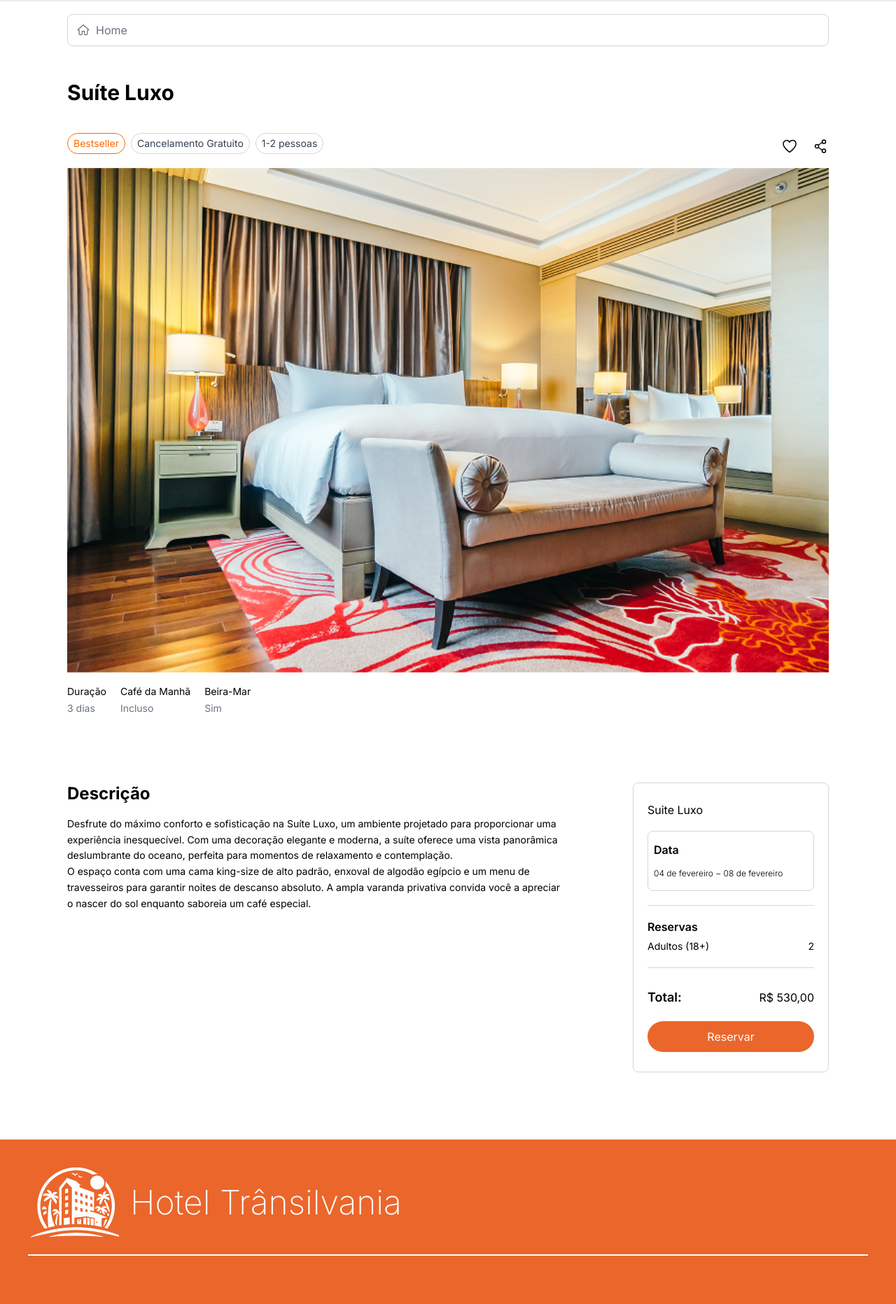
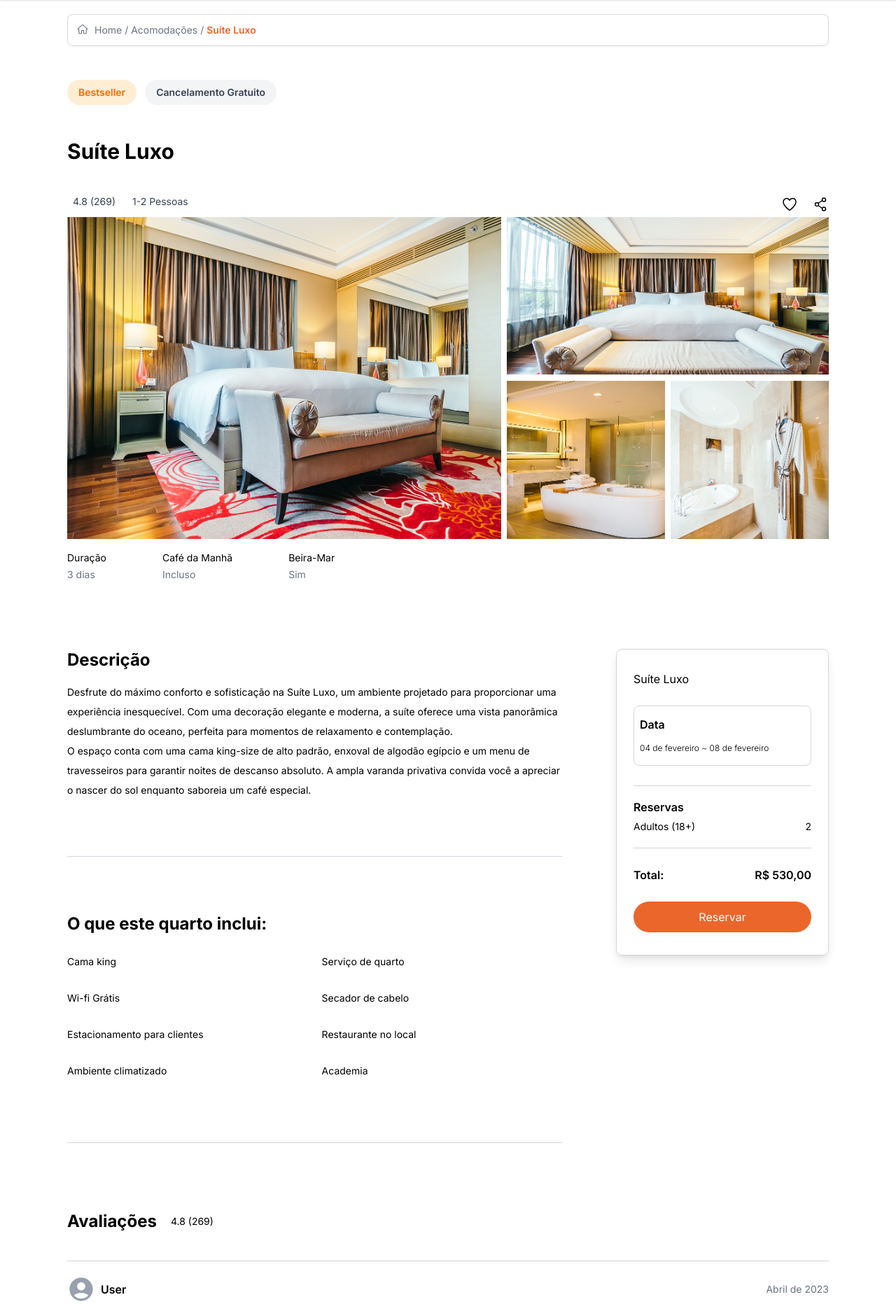
Before and after one commit to barao-maua/projeto-semestral-gpl, a Django app: page /suite-luxo/ in a window 1280 px wide. Shown: the part 86-1949 px from the top of the page at 70% size. Run offline with Django 5.2, Linux system fonts and the light colour scheme; some libraries are stand-ins or nearby versions.

Commit message:
feat: accomodations page and ui corrections

```diff
--- /dev/null
+++ b/hotelTransilvania/app/templates/components/breadcrumb/breadcrumb-suite-luxo.html
@@ -0,0 +1,27 @@
+{% load static %}
+
+<svg
+  xmlns="http://www.w3.org/2000/svg"
+  width="18"
+  height="18"
+  viewBox="0 0 24 24"
+>
+  <path
+    fill="none"
+    stroke="currentColor"
+    stroke-linecap="round"
+    stroke-linejoin="round"
+    stroke-width="1.5"
+    d="M10 19v-5h4v5c0 .55.45 1 1 1h3c.55 0 1-.45 1-1v-7h1.7c.46 0 .68-.57.33-.87L12.67 3.6c-.38-.34-.96-.34-1.34 0l-8.36 7.53c-.34.3-.13.87.33.87H5v7c0 .55.45 1 1 1h3c.55 0 1-.45 1-1"
+  />
+</svg>
+<span class="text-sm">
+  <a href="{% url 'home' %}" class="hover:underline">Home</a> /
+  <a href="{% url 'accomodations' %}" class="hover:underline">Acomodações</a> /
+  <a
+    href=""
+    class="font-semibold cursor-default"
+    style="color: var(--color-background)"
+    >Suíte Luxo</a
+  >
+</span>
--- a/hotelTransilvania/app/templates/components/home/accomodations.html
+++ b/hotelTransilvania/app/templates/components/home/accomodations.html
@@ -1,7 +1,9 @@
 {% load static %}
 <div class="px-24 flex flex-col mb-26">
   <h2 class="text-3xl font-bold">Nossas Acomodações</h2>
-  <a href="" class="text-sm text-gray-500 underline w-full text-end my-2"
+  <a
+    href="{% url 'accomodations' %}"
+    class="text-sm text-gray-500 underline w-full text-end my-2 hover:text-orange-500 transition-all duration-300"
     >Ver mais</a
   >
   <ul class="flex justify-between">
--- /dev/null
+++ b/hotelTransilvania/app/templates/components/suite-luxo/avaliations.html
@@ -0,0 +1,103 @@
+{% load static %}
+
+<div class="px-24 mb-24 space-y-10">
+  <span class="flex items-center gap-5">
+    <h2 class="text-2xl font-bold">Avaliações</h2>
+    <p class="text-sm">4.8 (269)</p>
+  </span>
+  <div class="space-y-5">
+    <div
+      class="flex items-center justify-between border-t border-gray-300 pt-5"
+    >
+      <div class="flex items-center gap-2 font-semibold">
+        <svg
+          xmlns="http://www.w3.org/2000/svg"
+          width="40"
+          height="40"
+          viewBox="0 0 24 24"
+          class="text-gray-400"
+        >
+          <path
+            fill="currentColor"
+            d="M12 2C6.48 2 2 6.48 2 12s4.48 10 10 10s10-4.48 10-10S17.52 2 12 2m0 4c1.93 0 3.5 1.57 3.5 3.5S13.93 13 12 13s-3.5-1.57-3.5-3.5S10.07 6 12 6m0 14c-2.03 0-4.43-.82-6.14-2.88a9.95 9.95 0 0 1 12.28 0C16.43 19.18 14.03 20 12 20"
+          />
+        </svg>
+        <p>User</p>
+      </div>
+      <p class="text-sm text-gray-500">Abril de 2023</p>
+    </div>
+    <div>
+      <p class="font-semibold mb-2">Quarto maravilhoso!</p>
+      <p class="text-sm">
+        Tudo no quarto exalava sofisticação, desde a iluminação até os lençóis
+        de algodão egípcio. O atendimento foi impecável, e a jacuzzi privativa
+        fez toda a diferença. Experiência incrível!
+      </p>
+    </div>
+  </div>
+  <div class="space-y-5">
+    <div
+      class="flex items-center justify-between border-t border-gray-300 pt-5"
+    >
+      <div class="flex items-center gap-2 font-semibold">
+        <svg
+          xmlns="http://www.w3.org/2000/svg"
+          width="40"
+          height="40"
+          viewBox="0 0 24 24"
+          class="text-gray-400"
+        >
+          <path
+            fill="currentColor"
+            d="M12 2C6.48 2 2 6.48 2 12s4.48 10 10 10s10-4.48 10-10S17.52 2 12 2m0 4c1.93 0 3.5 1.57 3.5 3.5S13.93 13 12 13s-3.5-1.57-3.5-3.5S10.07 6 12 6m0 14c-2.03 0-4.43-.82-6.14-2.88a9.95 9.95 0 0 1 12.28 0C16.43 19.18 14.03 20 12 20"
+          />
+        </svg>
+        <p>User</p>
+      </div>
+      <p class="text-sm text-gray-500">Abril de 2023</p>
+    </div>
+    <div>
+      <p class="font-semibold mb-2">Quarto maravilhoso!</p>
+      <p class="text-sm">
+        Tudo no quarto exalava sofisticação, desde a iluminação até os lençóis
+        de algodão egípcio. O atendimento foi impecável, e a jacuzzi privativa
+        fez toda a diferença. Experiência incrível!
+      </p>
+    </div>
+  </div>
+  <div class="space-y-5 border-b border-gray-300 pb-10">
+    <div
+      class="flex items-center justify-between border-t border-gray-300 pt-5"
+    >
+      <div class="flex items-center gap-2 font-semibold">
+        <svg
+          xmlns="http://www.w3.org/2000/svg"
+          width="40"
+          height="40"
+          viewBox="0 0 24 24"
+          class="text-gray-400"
+        >
+          <path
+            fill="currentColor"
+            d="M12 2C6.48 2 2 6.48 2 12s4.48 10 10 10s10-4.48 10-10S17.52 2 12 2m0 4c1.93 0 3.5 1.57 3.5 3.5S13.93 13 12 13s-3.5-1.57-3.5-3.5S10.07 6 12 6m0 14c-2.03 0-4.43-.82-6.14-2.88a9.95 9.95 0 0 1 12.28 0C16.43 19.18 14.03 20 12 20"
+          />
+        </svg>
+        <p>User</p>
+      </div>
+      <p class="text-sm text-gray-500">Abril de 2023</p>
+    </div>
+    <div>
+      <p class="font-semibold mb-2">Quarto maravilhoso!</p>
+      <p class="text-sm">
+        Tudo no quarto exalava sofisticação, desde a iluminação até os lençóis
+        de algodão egípcio. O atendimento foi impecável, e a jacuzzi privativa
+        fez toda a diferença. Experiência incrível!
+      </p>
+    </div>
+  </div>
+  <button
+    class="text-orange-500 text-sm border border-orange-500 rounded-lg py-4 px-8 cursor-pointer hover:bg-orange-500 hover:text-white transition-all duration-300"
+  >
+    Ver mais Avaliações
+  </button>
+</div>
--- a/hotelTransilvania/app/templates/components/suite-luxo/description.html
+++ b/hotelTransilvania/app/templates/components/suite-luxo/description.html
@@ -1,20 +1,31 @@
 {% load static %}
-<div class="px-24 flex justify-between items-start mb-24">
-  <div class="w-[65%]">
-    <h2 class="text-2xl font-bold mb-4">Descrição</h2>
-    <p class="text-sm mb-4 leading-relaxed">
-      Desfrute do máximo conforto e sofisticação na Suíte Luxo, um ambiente
-      projetado para proporcionar uma experiência inesquecível. Com uma
-      decoração elegante e moderna, a suíte oferece uma vista panorâmica
-      deslumbrante do oceano, perfeita para momentos de relaxamento e
-      contemplação.
-      <br />
-      O espaço conta com uma cama king-size de alto padrão, enxoval de algodão
-      egípcio e um menu de travesseiros para garantir noites de descanso
-      absoluto. A ampla varanda privativa convida você a apreciar o nascer do
-      sol enquanto saboreia um café especial.
-    </p>
-  </div>
 
-  <aside>{% include 'components/suite-luxo/reservar.html' %}</aside>
+<div class="w-[65%]">
+  <h2 class="text-2xl font-bold mb-4">Descrição</h2>
+  <p class="text-sm mb-4 leading-7">
+    Desfrute do máximo conforto e sofisticação na Suíte Luxo, um ambiente
+    projetado para proporcionar uma experiência inesquecível. Com uma decoração
+    elegante e moderna, a suíte oferece uma vista panorâmica deslumbrante do
+    oceano, perfeita para momentos de relaxamento e contemplação.
+    <br />
+    O espaço conta com uma cama king-size de alto padrão, enxoval de algodão
+    egípcio e um menu de travesseiros para garantir noites de descanso absoluto.
+    A ampla varanda privativa convida você a apreciar o nascer do sol enquanto
+    saboreia um café especial.
+  </p>
+  <hr class="my-20 border-gray-300" />
+  <h2 class="text-2xl font-bold mb-7">O que este quarto inclui:</h2>
+  <ul
+    class="text-sm space-y-3 max-h-60 overflow-y-auto md:grid md:grid-cols-2 md:gap-5"
+  >
+    <li>Cama king</li>
+    <li>Serviço de quarto</li>
+    <li>Wi-fi Grátis</li>
+    <li>Secador de cabelo</li>
+    <li>Estacionamento para clientes</li>
+    <li>Restaurante no local</li>
+    <li>Ambiente climatizado</li>
+    <li>Academia</li>
+  </ul>
+  <hr class="mt-20 border-gray-300" />
 </div>
--- a/hotelTransilvania/app/templates/components/suite-luxo/reservar.html
+++ b/hotelTransilvania/app/templates/components/suite-luxo/reservar.html
@@ -1,19 +1,14 @@
 {% load static %}
 <div
-  class="border border-gray-300 rounded-lg px-5 py-7 flex flex-col gap-5 w-70"
+  class="border border-gray-300 rounded-lg px-6 py-8 flex flex-col w-76 shadow-lg"
 >
-  <h3>Suite Luxo</h3>
-  <div class="flex flex-col gap-4 border border-gray-300 rounded-lg px-2 py-4">
-    <!-- <p class="font-semibold">Reservas</p>
-    <span class="flex justify-between items-center">
-      <p>Adultos</p>
-      <p>2</p>
-    </span> -->
+  <h3>Suíte Luxo</h3>
+  <div class="space-y-4 border border-gray-300 rounded-lg px-2 py-4 my-7">
     <p class="font-semibold">Data</p>
     <p class="text-xs font-light">04 de fevereiro ~ 08 de fevereiro</p>
   </div>
   <hr class="border-gray-300" />
-  <div class="space-y-2">
+  <div class="space-y-2 my-5">
     <p class="font-semibold">Reservas</p>
     <span class="flex justify-between items-center text-sm">
       <p>Adultos (18+)</p>
@@ -21,8 +16,8 @@
     </span>
   </div>
   <hr class="border-gray-300" />
-  <div class="flex justify-between items-center mt-2">
-    <p class="font-semibold text-lg">Total:</p>
+  <div class="flex justify-between items-center font-semibold my-7">
+    <p>Total:</p>
     <p>R$ 530,00</p>
   </div>
   <button
--- a/hotelTransilvania/app/templates/components/suite-luxo/suite-info.html
+++ b/hotelTransilvania/app/templates/components/suite-luxo/suite-info.html
@@ -1,24 +1,23 @@
 {% load static %}
 <div class="px-24 mb-24 mt-12">
-  <h2 class="text-3xl font-bold mb-10">Suíte Luxo</h2>
-  <div class="flex justify-between items-center mb-3">
-    <div class="flex gap-2">
+  <div class="flex gap-3">
     <p
-        class="text-sm mb-2 border border-orange-500 rounded-full px-2 py-1 w-fit text-orange-500"
+      class="text-sm mb-2 bg-orange-100 rounded-full px-4 py-2 text-orange-500 font-semibold"
     >
       Bestseller
     </p>
 
     <p
-        class="text-sm mb-2 border border-gray-300 rounded-full px-2 py-1 w-fit text-gray-700"
+      class="text-sm mb-2 bg-gray-100 rounded-full px-4 py-2 text-gray-700 font-semibold"
     >
       Cancelamento Gratuito
     </p>
-      <p
-        class="text-sm mb-2 border border-gray-300 rounded-full px-2 py-1 w-fit text-gray-700"
-      >
-        1-2 pessoas
-      </p>
+  </div>
+  <h2 class="text-3xl font-bold my-10">Suíte Luxo</h2>
+  <div class="flex justify-between items-center">
+    <div class="flex gap-2">
+      <p class="text-sm mb-2 px-2 py-1 w-fit text-gray-700">4.8 (269)</p>
+      <p class="text-sm mb-2 px-2 py-1 w-fit text-gray-700">1-2 Pessoas</p>
     </div>
     <div class="flex gap-5">
       <span class="cursor-pointer">
@@ -58,12 +57,31 @@
     </div>
   </div>
 
+  <div class="w-full flex gap-2">
     <img
-    src="{% static 'images/suite-luxo/image (3).png' %}"
-    class="w-full"
-    alt="Suíte Luxo"
+      src="{% static 'images/suite-luxo/1.png' %}"
+      class="w-[57%]"
+      alt="Suíte Luxo Image 1"
     />
-  <ul class="flex gap-5 mt-4 text-sm">
+    <div class="flex gap-2 flex-col justify-between">
+      <img
+        src="{% static 'images/suite-luxo/2.png' %}"
+        alt="Suíte Luxo Image 2"
+      />
+      <div class="grid grid-cols-2 gap-2">
+        <img
+          src="{% static 'images/suite-luxo/3.png' %}"
+          alt="Suíte Luxo Image 3"
+        />
+        <img
+          src="{% static 'images/suite-luxo/4.png' %}"
+          alt="Suíte Luxo Image 4"
+        />
+      </div>
+    </div>
+  </div>
+
+  <ul class="flex gap-20 mt-4 text-sm">
     <li class="space-y-1">
       <p>Duração</p>
       <p class="text-gray-500">3 dias</p>
--- a/hotelTransilvania/app/templates/suite-luxo.html
+++ b/hotelTransilvania/app/templates/suite-luxo.html
@@ -1,28 +1,15 @@
 {% extends 'base.html' %} {% load static %} {% block content %}
 
 <span
-  class="flex items-center text-gray-500 gap-2 border border-gray-300 mt-5 rounded-lg mx-24 p-3"
+  class="flex items-start text-gray-500 gap-2 border border-gray-300 mt-5 rounded-lg mx-24 p-3"
+  >{% include 'components/breadcrumb/breadcrumb-suite-luxo.html' %}</span
 >
-  <svg
-    xmlns="http://www.w3.org/2000/svg"
-    width="20"
-    height="20"
-    viewBox="0 0 24 24"
-  >
-    <path
-      fill="none"
-      stroke="currentColor"
-      stroke-linecap="round"
-      stroke-linejoin="round"
-      stroke-width="1.5"
-      d="M10 19v-5h4v5c0 .55.45 1 1 1h3c.55 0 1-.45 1-1v-7h1.7c.46 0 .68-.57.33-.87L12.67 3.6c-.38-.34-.96-.34-1.34 0l-8.36 7.53c-.34.3-.13.87.33.87H5v7c0 .55.45 1 1 1h3c.55 0 1-.45 1-1"
-    />
-  </svg>
-  <a href="{% url 'home' %}" class="text-gray-500 hover:underline">Home</a>
-</span>
-
 <section>{% include 'components/suite-luxo/suite-info.html' %}</section>
 
-<section>{% include 'components/suite-luxo/description.html' %}</section>
+<section class="px-24 flex justify-between items-start mb-24">
+  {% include 'components/suite-luxo/description.html' %}
+  <aside>{% include 'components/suite-luxo/reservar.html' %}</aside>
+</section>
+<section>{% include 'components/suite-luxo/avaliations.html' %}</section>
 
 {% endblock %}
```
Also changed, not shown: hotelTransilvania/app/templates/accomodations.html (+21 -0 lines), hotelTransilvania/app/templates/components/accomodations/accomodations-filters.html (added, +42 -0 lines), hotelTransilvania/app/templates/components/accomodations/accomodations-list.html (added, +168 -0 lines), hotelTransilvania/app/templates/components/breadcrumb/breadcrumb-accomodations.html (added, +26 -0 lines), hotelTransilvania/app/static/images/suite-luxo/1.png (renamed from hotelTransilvania/app/static/images/suite-luxo/image (3).png), hotelTransilvania/app/static/images/suite-luxo/2.png (added), hotelTransilvania/app/static/images/suite-luxo/3.png (added), hotelTransilvania/app/static/images/suite-luxo/4.png (added). Lines whose indentation alone changed are shown as unchanged.
